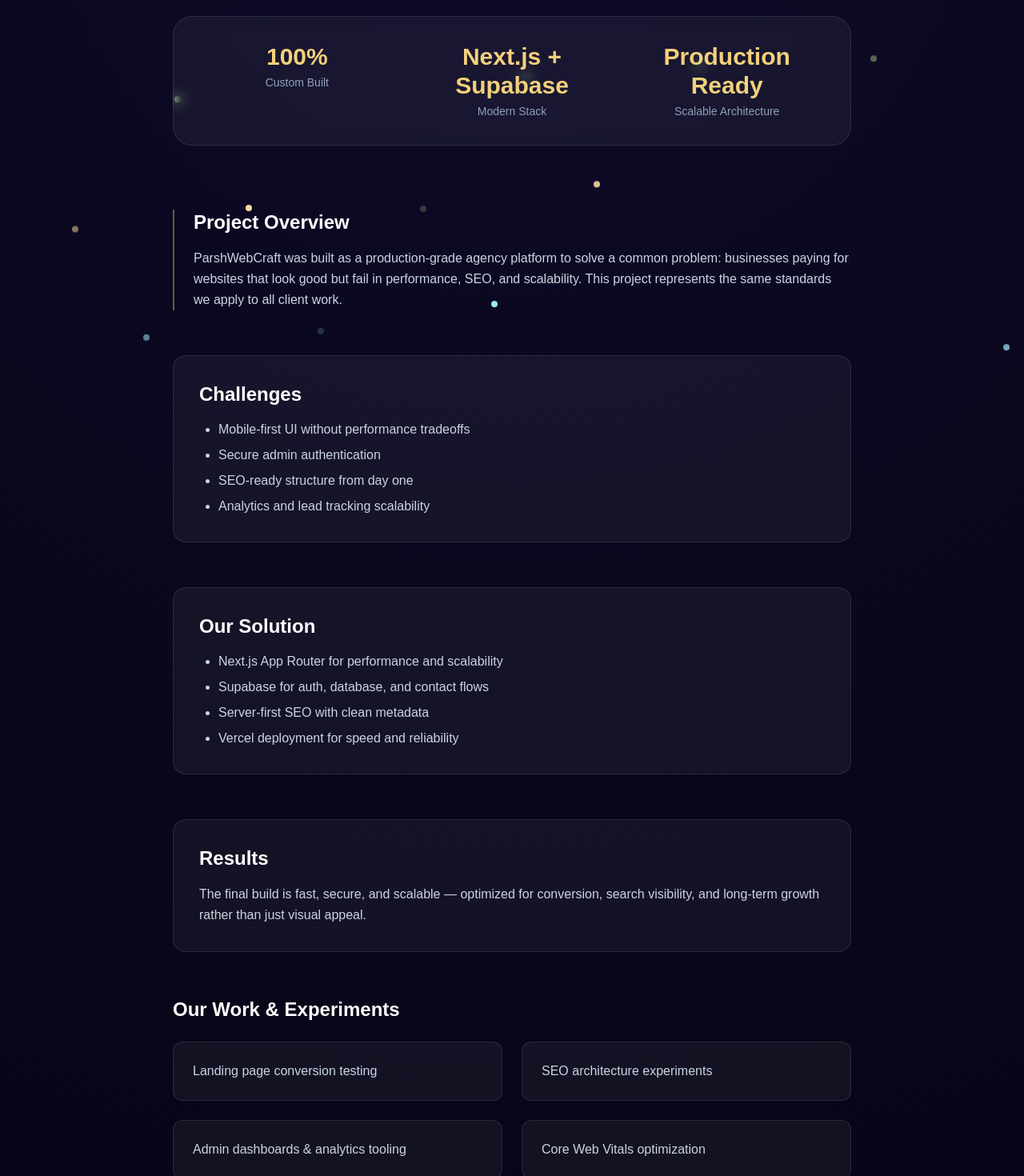
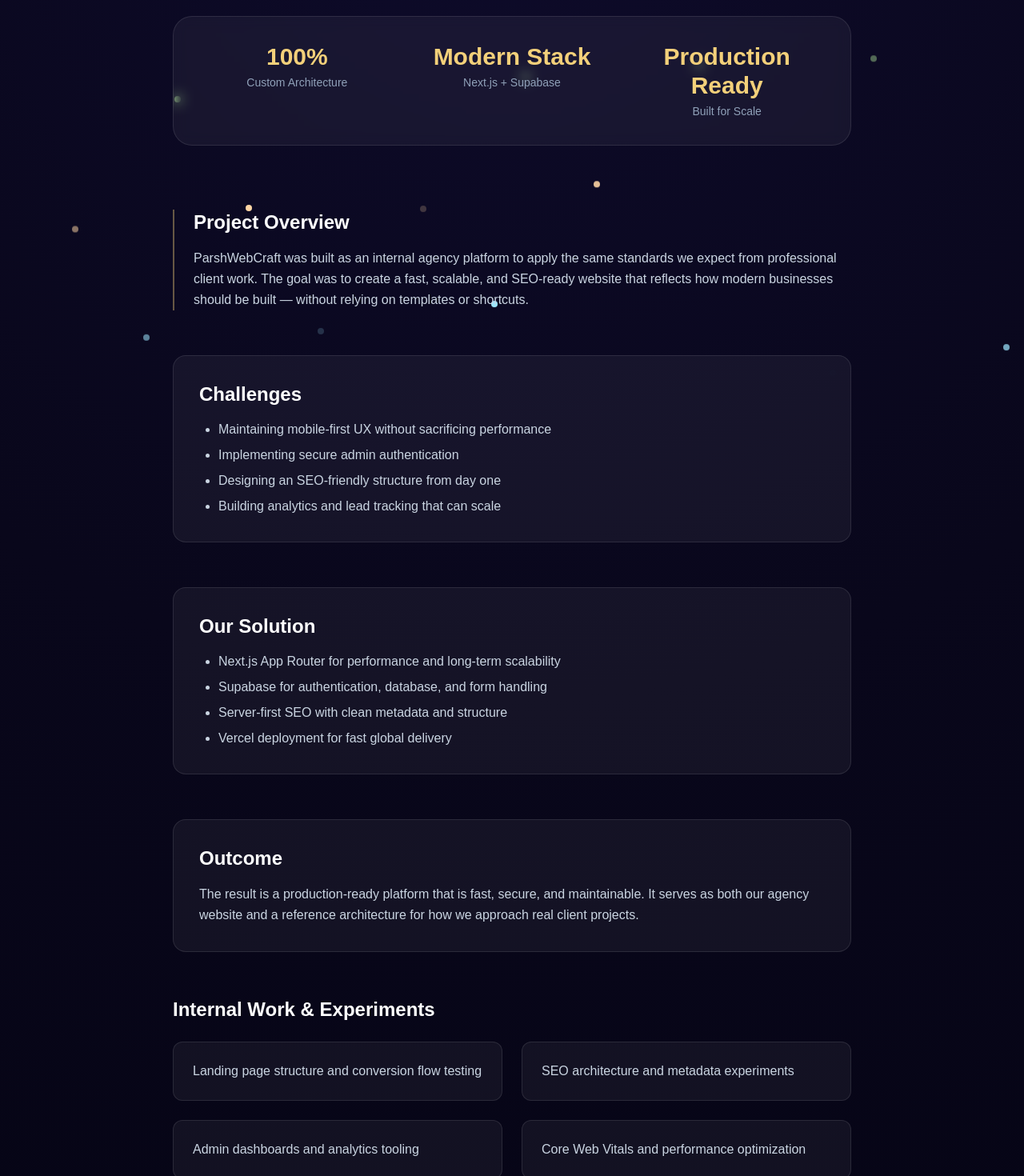
Before and after one commit to parshwebcraft/parshwebcraft, a Next.js app: page /case-studies/parshwebcraft in a window 1280 px wide. Shown: the part 220-1690 px from the top of the page at 80% size. Built offline with nearby package versions, Linux system fonts and the light colour scheme; no server answers.

Commit message:
Polish ParshWebCraft case study copy for launch

```diff
--- /dev/null
+++ b/app/case-studies/anand-fashion/page.tsx
@@ -0,0 +1,76 @@
+import type { Metadata } from "next";
+import Link from "next/link";
+
+export const metadata: Metadata = {
+  title: "Anand Fashion Case Study | ParshWebCraft",
+  description:
+    "Case study of a local clothing store website built by ParshWebCraft using Next.js.",
+};
+
+export default function AnandFashionCaseStudy() {
+  return (
+    <main className="max-w-4xl mx-auto px-6 py-24">
+      <header className="mb-14">
+        <h1 className="text-4xl font-bold mb-4">
+          Anand Fashion — Clothing Store Website
+        </h1>
+        <p className="text-slate-400 max-w-2xl">
+          A real client project focused on creating a clean, structured online
+          presence for a local clothing store.
+        </p>
+      </header>
+
+      {/* Overview */}
+      <section className="mb-12">
+        <h2 className="text-2xl font-semibold mb-3">Project Overview</h2>
+        <p className="text-slate-400">
+          Anand Fashion required a modern website to showcase their clothing
+          categories and brand identity. The goal was to build a fast,
+          mobile-friendly website that clearly presents products and store
+          information without overcomplicating the system.
+        </p>
+      </section>
+
+      {/* What We Built */}
+      <section className="mb-12">
+        <h2 className="text-2xl font-semibold mb-3">What We Built</h2>
+        <ul className="list-disc list-inside text-slate-400 space-y-2">
+          <li>Multi-page clothing store website</li>
+          <li>Category-based product structure (Shirts, Jeans, etc.)</li>
+          <li>Mobile-first, responsive layout</li>
+          <li>SEO-friendly page structure</li>
+          <li>Fast deployment with modern tooling</li>
+        </ul>
+      </section>
+
+      {/* Tech Stack */}
+      <section className="mb-12">
+        <h2 className="text-2xl font-semibold mb-3">Tech Stack</h2>
+        <ul className="list-disc list-inside text-slate-400 space-y-2">
+          <li>Next.js (App Router)</li>
+          <li>TypeScript</li>
+          <li>Tailwind CSS</li>
+          <li>Vercel Deployment</li>
+        </ul>
+      </section>
+
+      {/* Outcome */}
+      <section className="mb-16">
+        <h2 className="text-2xl font-semibold mb-3">Outcome</h2>
+        <p className="text-slate-400">
+          The project resulted in a structured, production-ready website that
+          provides Anand Fashion with a strong digital presence and a foundation
+          for future enhancements.
+        </p>
+      </section>
+
+      {/* Back link */}
+      <Link
+        href="/case-studies"
+        className="text-amber-400 hover:underline"
+      >
+        ← Back to Case Studies
+      </Link>
+    </main>
+  );
+}
--- a/app/case-studies/page.tsx
+++ b/app/case-studies/page.tsx
@@ -4,7 +4,7 @@ import type { Metadata } from "next";
 export const metadata: Metadata = {
   title: "Case Studies | ParshWebCraft",
   description:
-    "Real-world builds, internal experiments, and production-grade web projects by ParshWebCraft.",
+    "Real client work and production-grade web projects built by ParshWebCraft.",
 };
 
 export default function CaseStudiesPage() {
@@ -13,13 +13,29 @@ export default function CaseStudiesPage() {
       <header className="mb-16">
         <h1 className="text-4xl font-bold mb-4">Case Studies</h1>
         <p className="text-slate-400 max-w-2xl">
-          We believe in showing real work. Below are production-grade builds and
-          internal experiments that reflect the same quality we deliver to our
-          clients.
+          We focus on real-world builds — not mockups. These case studies show
+          how we design and ship production-ready websites for real businesses.
         </p>
       </header>
 
       <section className="grid md:grid-cols-2 gap-8">
+        {/* Client Case Study: Anand Fashion */}
+        <Link
+          href="/case-studies/anand-fashion"
+          className="group rounded-2xl border border-white/10 p-8 hover:border-white/20 transition"
+        >
+          <h2 className="text-2xl font-semibold mb-3 group-hover:underline">
+            Anand Fashion — Clothing Store Website
+          </h2>
+          <p className="text-slate-400 mb-4">
+            A local clothing store website built to showcase products,
+            categories, and brand presence with a clean, mobile-first layout.
+          </p>
+          <span className="text-sm text-amber-400">
+            View case study →
+          </span>
+        </Link>
+
         {/* Internal Founder Case Study */}
         <Link
           href="/case-studies/parshwebcraft"
@@ -30,23 +46,12 @@ export default function CaseStudiesPage() {
           </h2>
           <p className="text-slate-400 mb-4">
             An internal founder project showcasing how we design, build, and
-            launch production-ready websites using Next.js and Supabase.
+            deploy production-grade websites using Next.js and Supabase.
           </p>
           <span className="text-sm text-amber-400">
             View case study →
           </span>
         </Link>
-
-        {/* Future Client Work */}
-        <div className="rounded-2xl border border-dashed border-white/10 p-8">
-          <h2 className="text-xl font-semibold mb-3">
-            Client Case Studies
-          </h2>
-          <p className="text-slate-400 text-sm">
-            Real client projects will appear here as we onboard and deliver live
-            production websites.
-          </p>
-        </div>
       </section>
     </main>
   );
--- a/app/case-studies/parshwebcraft/page.tsx
+++ b/app/case-studies/parshwebcraft/page.tsx
@@ -4,7 +4,7 @@ import type { Metadata } from "next";
 export const metadata: Metadata = {
   title: "How We Built ParshWebCraft | Case Study",
   description:
-    "A behind-the-scenes look at how ParshWebCraft was designed, built, and optimized as a production-grade web platform.",
+    "A behind-the-scenes case study of how ParshWebCraft was designed, built, and shipped as a production-grade web platform.",
 };
 
 const goldHover =
@@ -29,20 +29,24 @@ export default function ParshWebCraftCaseStudy() {
           <div className="grid sm:grid-cols-3 gap-6 text-center">
             <div>
               <div className="text-3xl font-bold text-[#f3d07a]">100%</div>
-              <div className="text-sm text-slate-400 mt-1">Custom Built</div>
+              <div className="text-sm text-slate-400 mt-1">
+                Custom Architecture
+              </div>
             </div>
             <div>
               <div className="text-3xl font-bold text-[#f3d07a]">
+                Modern Stack
+              </div>
+              <div className="text-sm text-slate-400 mt-1">
                 Next.js + Supabase
               </div>
-              <div className="text-sm text-slate-400 mt-1">Modern Stack</div>
             </div>
             <div>
               <div className="text-3xl font-bold text-[#f3d07a]">
                 Production Ready
               </div>
               <div className="text-sm text-slate-400 mt-1">
-                Scalable Architecture
+                Built for Scale
               </div>
             </div>
           </div>
@@ -53,10 +57,10 @@ export default function ParshWebCraftCaseStudy() {
       <section className="mb-14 border-l-2 border-[#f3d07a]/40 pl-6">
         <h2 className="text-2xl font-semibold mb-4">Project Overview</h2>
         <p className="text-slate-300 leading-relaxed">
-          ParshWebCraft was built as a production-grade agency platform to solve a
-          common problem: businesses paying for websites that look good but fail
-          in performance, SEO, and scalability. This project represents the same
-          standards we apply to all client work.
+          ParshWebCraft was built as an internal agency platform to apply the same
+          standards we expect from professional client work. The goal was to
+          create a fast, scalable, and SEO-ready website that reflects how modern
+          businesses should be built — without relying on templates or shortcuts.
         </p>
       </section>
 
@@ -66,10 +70,10 @@ export default function ParshWebCraftCaseStudy() {
       >
         <h2 className="text-2xl font-semibold mb-4">Challenges</h2>
         <ul className="list-disc pl-6 text-slate-300 space-y-2">
-          <li>Mobile-first UI without performance tradeoffs</li>
-          <li>Secure admin authentication</li>
-          <li>SEO-ready structure from day one</li>
-          <li>Analytics and lead tracking scalability</li>
+          <li>Maintaining mobile-first UX without sacrificing performance</li>
+          <li>Implementing secure admin authentication</li>
+          <li>Designing an SEO-friendly structure from day one</li>
+          <li>Building analytics and lead tracking that can scale</li>
         </ul>
       </section>
 
@@ -79,10 +83,10 @@ export default function ParshWebCraftCaseStudy() {
       >
         <h2 className="text-2xl font-semibold mb-4">Our Solution</h2>
         <ul className="list-disc pl-6 text-slate-300 space-y-2">
-          <li>Next.js App Router for performance and scalability</li>
-          <li>Supabase for auth, database, and contact flows</li>
-          <li>Server-first SEO with clean metadata</li>
-          <li>Vercel deployment for speed and reliability</li>
+          <li>Next.js App Router for performance and long-term scalability</li>
+          <li>Supabase for authentication, database, and form handling</li>
+          <li>Server-first SEO with clean metadata and structure</li>
+          <li>Vercel deployment for fast global delivery</li>
         </ul>
       </section>
 
@@ -90,24 +94,26 @@ export default function ParshWebCraftCaseStudy() {
       <section
         className={`mb-14 rounded-2xl border border-white/10 bg-white/5 p-8 ${goldHover}`}
       >
-        <h2 className="text-2xl font-semibold mb-4">Results</h2>
+        <h2 className="text-2xl font-semibold mb-4">Outcome</h2>
         <p className="text-slate-300 leading-relaxed">
-          The final build is fast, secure, and scalable — optimized for
-          conversion, search visibility, and long-term growth rather than just
-          visual appeal.
+          The result is a production-ready platform that is fast, secure, and
+          maintainable. It serves as both our agency website and a reference
+          architecture for how we approach real client projects.
         </p>
       </section>
 
       {/* Work & Experiments */}
       <section className="mb-16">
-        <h2 className="text-2xl font-semibold mb-6">Our Work & Experiments</h2>
+        <h2 className="text-2xl font-semibold mb-6">
+          Internal Work & Experiments
+        </h2>
 
         <div className="grid sm:grid-cols-2 gap-6">
           {[
-            "Landing page conversion testing",
-            "SEO architecture experiments",
-            "Admin dashboards & analytics tooling",
-            "Core Web Vitals optimization",
+            "Landing page structure and conversion flow testing",
+            "SEO architecture and metadata experiments",
+            "Admin dashboards and analytics tooling",
+            "Core Web Vitals and performance optimization",
           ].map((item) => (
             <div
               key={item}
@@ -124,11 +130,11 @@ export default function ParshWebCraftCaseStudy() {
         className={`relative border border-[#f3d07a]/30 rounded-3xl bg-gradient-to-br from-[#f3d07a]/15 via-transparent to-transparent p-10 ${goldHover}`}
       >
         <h3 className="text-2xl font-semibold mb-4">
-          Want this level of quality for your business?
+          Looking for a similar quality build?
         </h3>
         <p className="text-slate-300 mb-6 max-w-xl">
-          We don’t use templates. Every project is designed for performance,
-          conversion, and long-term growth.
+          We apply the same technical standards, performance focus, and clarity
+          to every client project — scaled to your business stage.
         </p>
 
         <div className="flex gap-4">
```
Also changed, not shown: components/Hero.jsx (+3 -4 lines).
